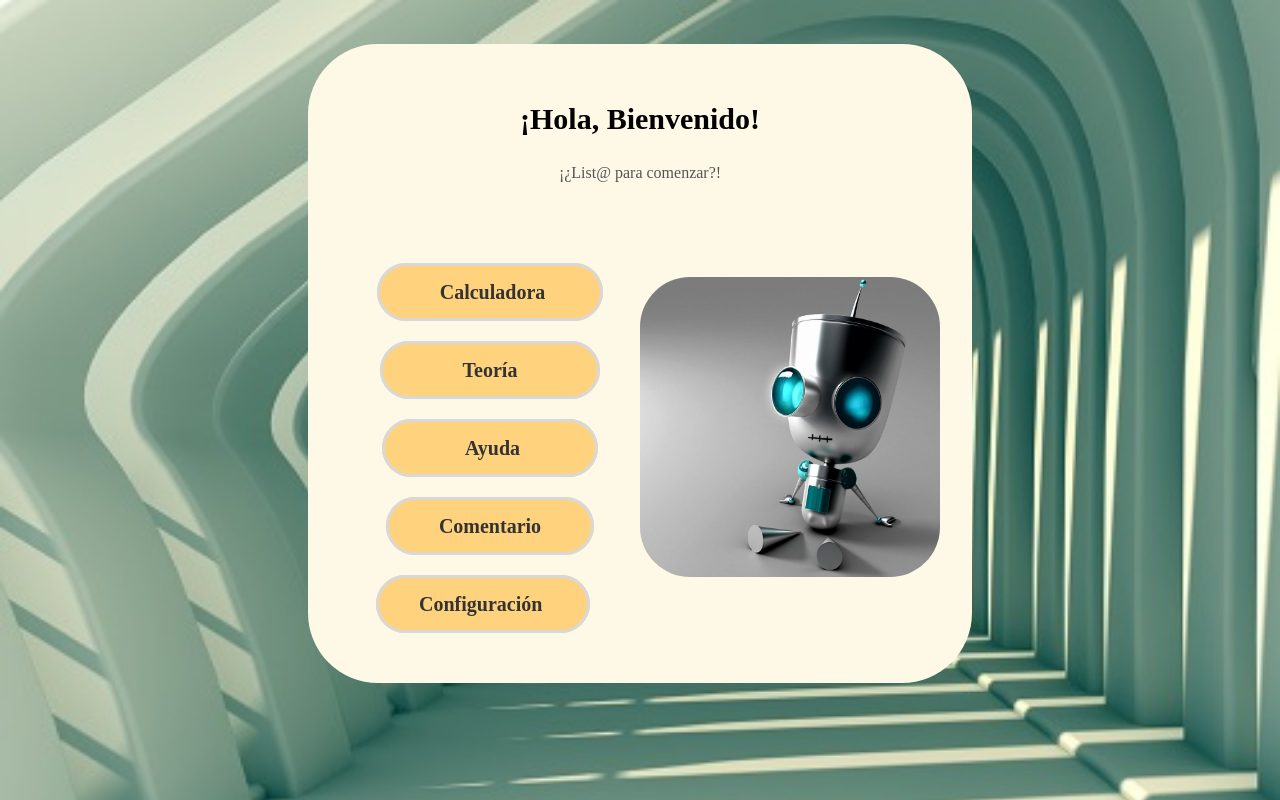
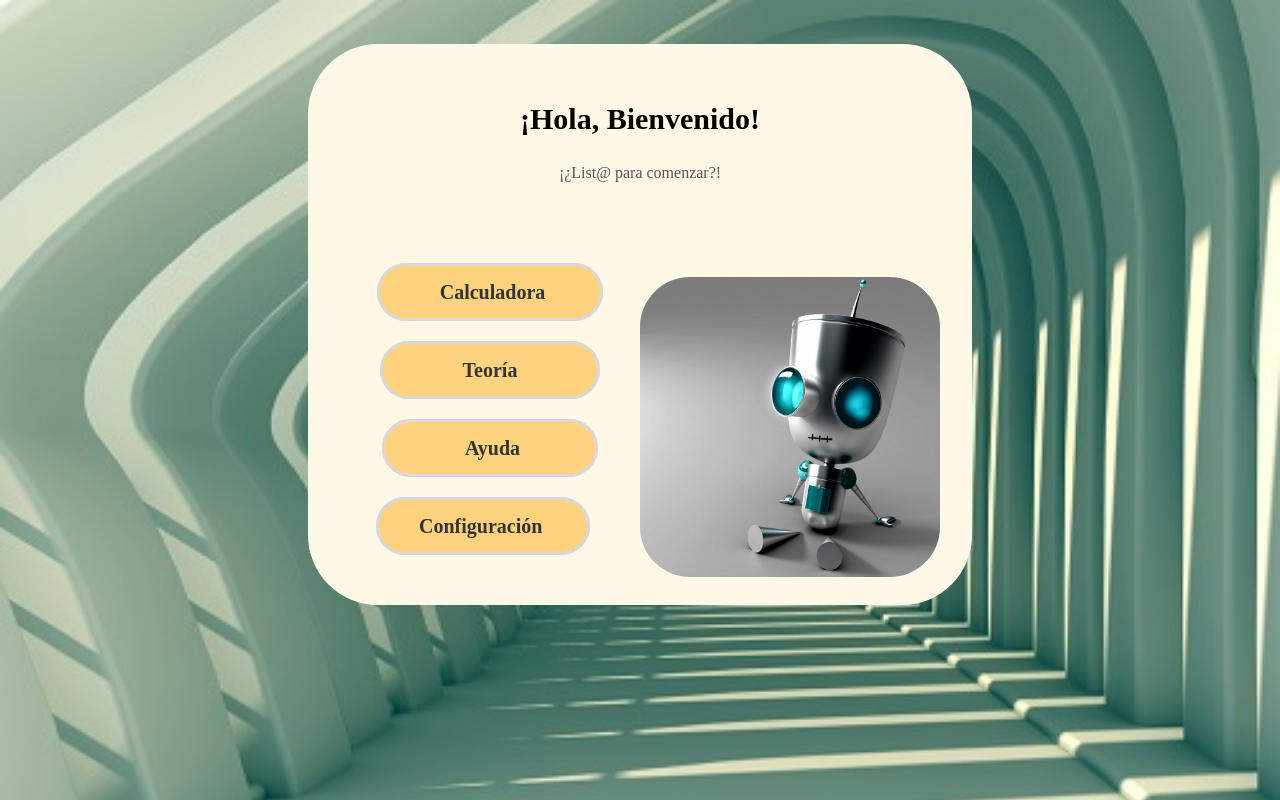
Before and after one commit to Anahi-Alcazar/Contabilidad, a plain HTML site: page menu.html in a window 1280 px wide. Drawn offline with Linux system fonts and the light colour scheme.

Commit message:
Update menu.html

```diff
--- a/menu.html
+++ b/menu.html
@@ -21,8 +21,6 @@
     <br><br>
     <center><a class="boton-personalizado" href="Ayuda.html">&nbsp;&nbsp;&nbsp;&nbsp;&nbsp;&nbsp;&nbsp;&nbsp;Ayuda&nbsp;&nbsp;&nbsp;&nbsp;&nbsp;&nbsp;&nbsp;</a></center>
          <br><br>
-        <center><a class="boton-personalizado" href="comentario.html">&nbsp;&nbsp;Comentario&nbsp;&nbsp;</a></center>
-    <br><br>
     &nbsp;&nbsp;&nbsp;&nbsp;&nbsp;&nbsp;&nbsp;&nbsp;&nbsp;<a class="boton-personalizado" href="configuracion.html">Configuración&nbsp;</a>
 
     </div>
```
